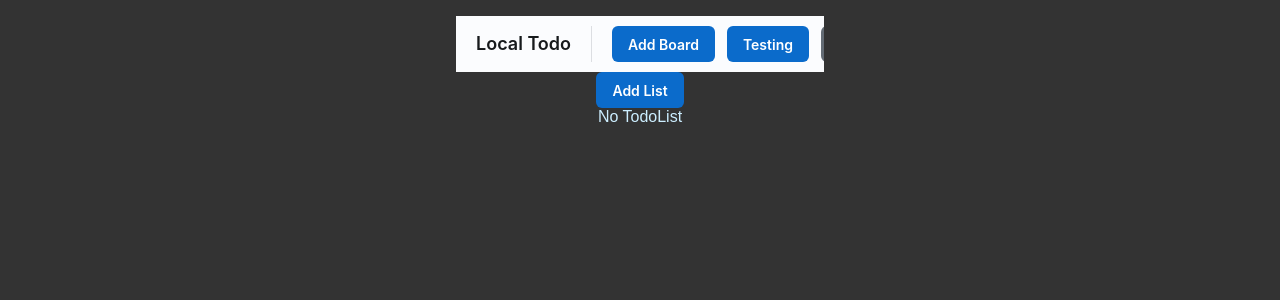
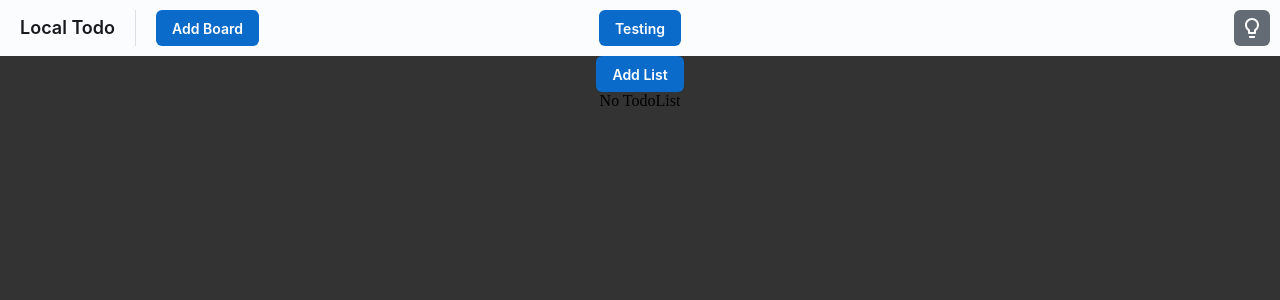
Before and after one commit to NeodymiumFerBore/local-todo, a React (Vite) app: page / in a window 1280 px wide. Shown: the top 300 px of the page. Built offline with nearby package versions, Linux system fonts and the light colour scheme.

Commit message:
shrink styles.css to bare minimum

```diff
--- a/src/styles.css
+++ b/src/styles.css
@@ -1,12 +1,5 @@
-* {
-  font-family: Arial, Helvetica, sans-serif;
-  box-sizing: border-box;
-}
-
 body {
   background: #333;
-  color: hsl(200, 100%, 90%);
-  max-width: 400px;
-  padding: 1rem;
+  padding: 0;
   margin: 0 auto;
 }
```
